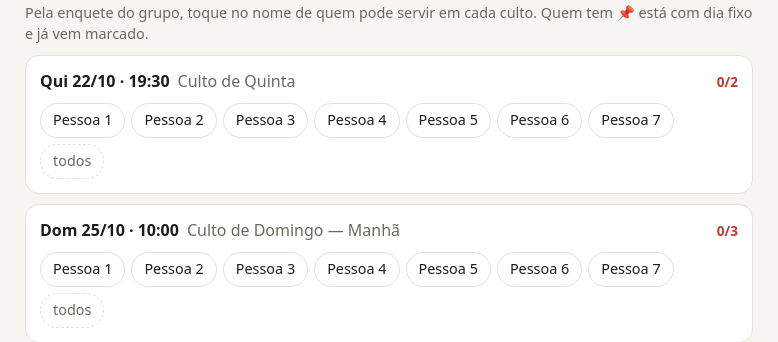
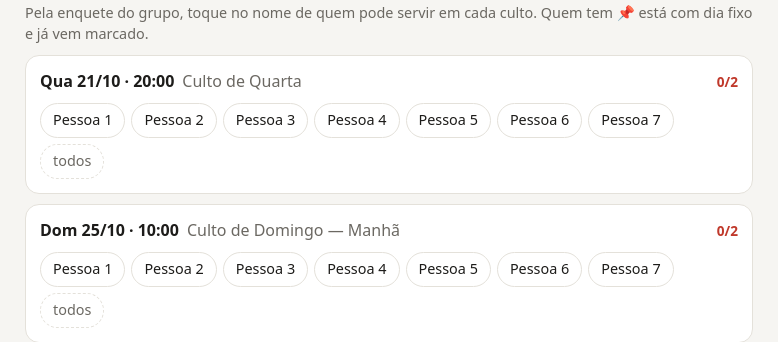
Before and after one commit to luanaseratosuzuki/escalas, a plain HTML site: page montar.html in a window 1280 px wide. Shown: the part 468-810 px from the top of the page, 251-1029 px from the left. Drawn offline with Linux system fonts and the light colour scheme.

Commit message:
Add files via upload

```diff
--- a/escalas.json
+++ b/escalas.json
@@ -75,29 +75,72 @@
     "cultos": [
       {
         "id": "c1",
-        "nome": "Culto de Domingo — Manhã",
-        "dia": 0,
-        "horario": "10:00",
+        "nome": "Culto de Quarta",
+        "dia": 3,
+        "horario": "20:00",
+        "freq": "semanal",
         "vagas": {
-          "Câmera": 2,
+          "Câmera": 1,
           "Moderação": 1
         }
       },
       {
         "id": "c2",
-        "nome": "Culto de Domingo — Noite",
+        "nome": "Culto de Domingo — Manhã",
         "dia": 0,
-        "horario": "18:00",
+        "horario": "10:00",
+        "freq": "semanal",
         "vagas": {
-          "Câmera": 2,
+          "Câmera": 1,
           "Moderação": 1
         }
       },
       {
         "id": "c3",
-        "nome": "Culto de Quinta",
-        "dia": 4,
-        "horario": "19:30",
+        "nome": "Culto de Domingo — Noite",
+        "dia": 0,
+        "horario": "18:00",
+        "freq": "semanal",
+        "vagas": {
+          "Câmera": 1,
+          "Moderação": 1
+        }
+      },
+      {
+        "id": "c4",
+        "nome": "CRIE Experience",
+        "dia": 1,
+        "horario": "20:00",
+        "freq": "mensal",
+        "semana": 1,
+        "vagas": {
+          "Câmera": 1,
+          "Moderação": 1
+        }
+      },
+      {
+        "id": "c5",
+        "nome": "Culto + Batismo",
+        "dia": 0,
+        "horario": "18:00",
+        "freq": "bimestral",
+        "semana": 2,
+        "inicio": "2026-12",
+        "substitui": "c3",
+        "vagas": {
+          "Câmera": 2,
+          "Moderação": 1,
+          "Câmera móvel": 1
+        }
+      },
+      {
+        "id": "c6",
+        "nome": "Worship Night",
+        "dia": 6,
+        "horario": "19:00",
+        "freq": "bimestral",
+        "semana": 4,
+        "inicio": "2026-11",
         "vagas": {
           "Câmera": 1,
           "Moderação": 1
--- a/montar.html
+++ b/montar.html
@@ -71,8 +71,8 @@
       </div>
     </div>
     <div class="bloco">
-      <h2>Cultos da semana</h2>
-      <p class="dica">Os cultos que se repetem toda semana e quantas pessoas cada função precisa.</p>
+      <h2>Cultos</h2>
+      <p class="dica">Os cultos fixos (toda semana, todo mês ou a cada 2 meses) e quantas pessoas cada função precisa.</p>
       <div id="cultos"></div>
       <button id="add-culto">+ Culto</button>
     </div>
@@ -97,8 +97,10 @@
 </div>
 
 <script>
-const KD = "escalas-transmissao-dados-v2";
-const KP = "escalas-transmissao-plano-v2";
+const KD = "escalas-transmissao-dados-v3";
+const KP = "escalas-transmissao-plano-v3";
+const FREQ = { semanal: "Toda semana", mensal: "Todo mês", bimestral: "A cada 2 meses" };
+const DIAS_L = ["domingo","segunda","terça","quarta","quinta","sexta","sábado"];
 const MIN = "Transmissão";
 const DIAS = ["Domingo","Segunda","Terça","Quarta","Quinta","Sexta","Sábado"];
 const DIAS_C = ["Dom","Seg","Ter","Qua","Qui","Sex","Sáb"];
@@ -123,9 +125,9 @@ function padrao() {
       funcoes: ["Câmera", "Moderação", "Câmera móvel"],
       equipe: Array.from({ length: 7 }, (_, i) => ({ id: uid("p"), nome: `Pessoa ${i+1}`, funcoes: ["Câmera", "Moderação"], fixos: [] })),
       cultos: [
-        { id: uid("c"), nome: "Culto de Domingo — Manhã", dia: 0, horario: "10:00", vagas: { "Câmera": 2, "Moderação": 1 } },
-        { id: uid("c"), nome: "Culto de Domingo — Noite", dia: 0, horario: "18:00", vagas: { "Câmera": 2, "Moderação": 1 } },
-        { id: uid("c"), nome: "Culto de Quinta", dia: 4, horario: "19:30", vagas: { "Câmera": 1, "Moderação": 1 } }
+        { id: "c1", nome: "Culto de Quarta", dia: 3, horario: "20:00", freq: "semanal", vagas: { "Câmera": 1, "Moderação": 1 } },
+        { id: "c2", nome: "Culto de Domingo — Manhã", dia: 0, horario: "10:00", freq: "semanal", vagas: { "Câmera": 1, "Moderação": 1 } },
+        { id: "c3", nome: "Culto de Domingo — Noite", dia: 0, horario: "18:00", freq: "semanal", vagas: { "Câmera": 1, "Moderação": 1 } }
       ]
     },
     eventos: []
@@ -166,7 +168,7 @@ function renderEquipe() {
       <label class="l" style="margin-top:10px">Sabe fazer</label>
       <div class="chips">${cfg().funcoes.map(f => `<button class="chip ${p.funcoes.includes(f) ? "on" : ""}" data-funcao="${esc(f)}">${esc(f)}</button>`).join("")}</div>
       <label class="l" style="margin-top:10px">Dias fixos</label>
-      <div class="chips">${cfg().cultos.map(c => `<button class="chip ${p.fixos.includes(c.id) ? "on" : ""}" data-fixo="${c.id}">📌 ${esc(DIAS_C[c.dia])} ${esc(c.horario)} · ${esc(c.nome)}</button>`).join("") || `<span class="dica">Cadastre os cultos primeiro.</span>`}</div>
+      <div class="chips">${cfg().cultos.map(c => `<button class="chip ${p.fixos.includes(c.id) ? "on" : ""}" data-fixo="${c.id}">📌 ${esc(c.nome)} · ${esc(rotuloRec(c))} ${esc(c.horario)}</button>`).join("") || `<span class="dica">Cadastre os cultos primeiro.</span>`}</div>
     </div>`).join("");
 }
 $("equipe").addEventListener("input", e => {
@@ -199,19 +201,53 @@ function renderCultos() {
         <div><label class="l">Horário</label><input type="time" data-campo="horario" value="${esc(c.horario)}"></div>
         <div><label class="l">Nome</label><input type="text" data-campo="nome" value="${esc(c.nome)}"></div>
       </div>
-      <label class="l" style="margin-top:10px">Pessoas por função</label>
+      <div class="campos3" style="margin-top:10px">
+        <div><label class="l">Repete</label><select data-campo="freq">${Object.entries(FREQ).map(([k, v]) => `<option value="${k}" ${(c.freq || "semanal") === k ? "selected" : ""}>${v}</option>`).join("")}</select></div>
+        ${(c.freq || "semanal") !== "semanal" ? `<div><label class="l">Qual semana do mês</label><select data-campo="semana">${[1,2,3,4,5].map(n => `<option value="${n}" ${(+c.semana || 1) === n ? "selected" : ""}>${n === 5 ? "Último" : ordinal(n, c.dia)}</option>`).join("")}</select></div>` : ""}
+        ${c.freq === "bimestral" ? `<div><label class="l">Próxima vez (mês)</label><input type="month" data-campo="inicio" value="${esc(c.inicio || "")}"></div>` : ""}
+      </div>
+      ${(c.freq || "semanal") !== "semanal" ? `<div style="margin-top:10px"><label class="l">Acontece no lugar de</label><select data-campo="substitui"><option value="">— nenhum (é um culto a mais) —</option>${cfg().cultos.filter(o => o.id !== c.id && (o.freq || "semanal") === "semanal").map(o => `<option value="${o.id}" ${c.substitui === o.id ? "selected" : ""}>${esc(o.nome)} (${esc(o.horario)})</option>`).join("")}</select></div>` : ""}
+      <p class="dica">📅 ${esc(rotuloRec(c))} às ${esc(c.horario)}${c.substitui ? ` · nesse dia substitui “${esc(cfg().cultos.find(o => o.id === c.substitui)?.nome || "")}”` : ""}</p>
+      <label class="l">Pessoas por função</label>
       ${vagasHTML(c.vagas)}
       <div class="acoes"><button class="danger" data-acao="rm">Remover culto</button></div>
     </div>`).join("");
 }
+function ordinal(n, dia) { return n + ((+dia === 0 || +dia === 6) ? "º" : "ª"); }
+function rotuloRec(c) {
+  const f = c.freq || "semanal", d = DIAS_L[+c.dia];
+  if (f === "semanal") return `Toda ${d}`.replace("Toda domingo", "Todo domingo").replace("Toda sábado", "Todo sábado");
+  const qual = (+c.semana || 1) === 5 ? `Último ${d}` : `${ordinal(+c.semana || 1, c.dia)} ${d}`;
+  if (f === "mensal") return `${qual} de cada mês`;
+  const [y, m] = (c.inicio || "").split("-").map(Number);
+  return `${qual} do mês, a cada 2 meses${y ? ` (próximo: ${pad(m)}/${y})` : ""}`;
+}
+function ocorre(c, d) {
+  if (+c.dia !== d.getDay()) return false;
+  const f = c.freq || "semanal"; if (f === "semanal") return true;
+  const n = +c.semana || 1;
+  const ultimo = addDias(d, 7).getMonth() !== d.getMonth();
+  if (n === 5 ? !ultimo : Math.ceil(d.getDate() / 7) !== n) return false;
+  if (f === "bimestral") {
+    if (!c.inicio) return true;
+    const [y, m] = c.inicio.split("-").map(Number);
+    const diff = (d.getFullYear() * 12 + d.getMonth()) - (y * 12 + m - 1);
+    return ((diff % 2) + 2) % 2 === 0;
+  }
+  return true;
+}
 $("cultos").addEventListener("input", e => {
   const card = e.target.closest(".cartao"); if (!card) return;
   const c = cfg().cultos[+card.dataset.i];
-  if (e.target.dataset.campo) c[e.target.dataset.campo] = e.target.dataset.campo === "dia" ? +e.target.value : e.target.value;
+  const campo = e.target.dataset.campo;
+  if (campo) c[campo] = (campo === "dia" || campo === "semana") ? +e.target.value : e.target.value;
+  if (campo === "freq" && c.freq === "semanal") { delete c.substitui; }
   if (e.target.dataset.vaga) c.vagas[e.target.dataset.vaga] = Math.max(0, +e.target.value || 0);
   salvar();
 });
-$("cultos").addEventListener("change", e => { if (e.target.dataset.campo === "dia") salvar(); });
+$("cultos").addEventListener("change", e => {
+  if (["dia", "freq", "semana", "inicio", "substitui", "horario"].includes(e.target.dataset.campo)) { if (P) P.res = null; salvar(); renderCultos(); }
+});
 $("cultos").addEventListener("click", e => {
   const b = e.target.closest("button[data-acao=rm]"); if (!b) return;
   const i = +b.closest(".cartao").dataset.i; const c = cfg().cultos[i];
@@ -240,17 +276,22 @@ function periodo() {
 }
 function instancias() {
   const [a, b] = periodo(); const out = [];
-  for (let d = new Date(a); d <= b; d = addDias(d, 1))
-    for (const c of cfg().cultos) if (+c.dia === d.getDay())
-      out.push({ key: iso(d) + "|" + c.id, data: iso(d), nome: c.nome, horario: c.horario, vagas: c.vagas, cultoId: c.id });
+  for (let d = new Date(a); d <= b; d = addDias(d, 1)) {
+    const doDia = cfg().cultos.filter(c => ocorre(c, d));
+    const substituidos = new Set(doDia.map(c => c.substitui).filter(Boolean));
+    for (const c of doDia) if (!substituidos.has(c.id))
+      out.push({ key: iso(d) + "|" + c.id, data: iso(d), nome: c.nome, horario: c.horario, vagas: c.vagas, cultoId: c.id,
+        fixoIds: [c.id, c.substitui].filter(Boolean), especial: (c.freq || "semanal") !== "semanal" });
+  }
   for (const e of P.especiais) if (e.data >= iso(a) && e.data <= iso(b))
     out.push({ key: "esp|" + e.id, data: e.data, nome: e.nome || "Evento especial", horario: e.horario, vagas: e.vagas, especial: true });
   return out.sort((x, y) => (x.data + (x.horario || "")).localeCompare(y.data + (y.horario || "")));
 }
 function dispDe(inst) {
-  if (!P.disp[inst.key]) P.disp[inst.key] = cfg().equipe.filter(p => inst.cultoId && p.fixos.includes(inst.cultoId)).map(p => p.id);
+  if (!P.disp[inst.key]) P.disp[inst.key] = cfg().equipe.filter(p => ehFixo(p, inst)).map(p => p.id);
   return P.disp[inst.key];
 }
+const ehFixo = (p, inst) => (inst.fixoIds || []).some(id => p.fixos.includes(id));
 const pessoa = id => cfg().equipe.find(p => p.id === id);
 
 function renderPeriodo() {
@@ -309,7 +350,7 @@ function renderDisp() {
     return `<div class="cartao disp" data-key="${esc(inst.key)}">
       <div class="disp-topo"><strong>${curta(inst.data)} · ${esc(inst.horario || "")}</strong> <span>${esc(inst.nome)}${inst.especial ? " ⭐" : ""}</span>
         <span class="conta ${d.length < preciso ? "falta" : ""}">${d.length}/${preciso}</span></div>
-      <div class="chips">${cfg().equipe.map(p => `<button class="chip ${d.includes(p.id) ? "on" : ""}" data-p="${p.id}">${inst.cultoId && p.fixos.includes(inst.cultoId) ? "📌 " : ""}${esc(p.nome || "(sem nome)")}</button>`).join("")}
+      <div class="chips">${cfg().equipe.map(p => `<button class="chip ${d.includes(p.id) ? "on" : ""}" data-p="${p.id}">${ehFixo(p, inst) ? "📌 " : ""}${esc(p.nome || "(sem nome)")}</button>`).join("")}
         <button class="chip ghost-chip" data-todos="1">todos</button></div>
     </div>`;
   }).join("");
@@ -345,7 +386,7 @@ function gerar() {
     for (const f of vagas) {
       const cand = disp.filter(p => !usados.has(p.id) && sabe(p, f));
       cand.forEach(p => p._s =
-        (inst.cultoId && p.fixos.includes(inst.cultoId) ? -1000 : 0) +
+        (ehFixo(p, inst) ? -1000 : 0) +
         (noPeriodo[p.id] || 0) * 10 +
         (porDia[inst.data + p.id] ? 6 : 0) +
         (hist[p.nome] || 0) +
```
